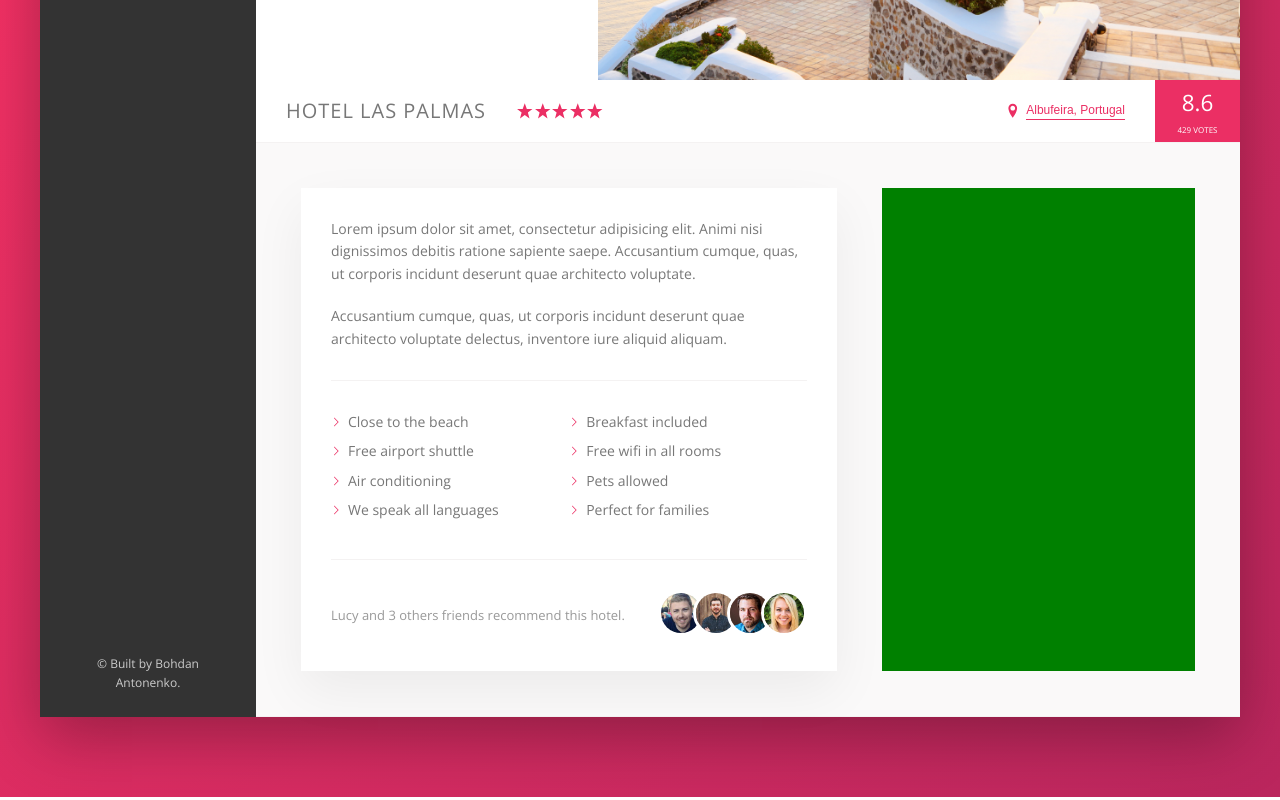
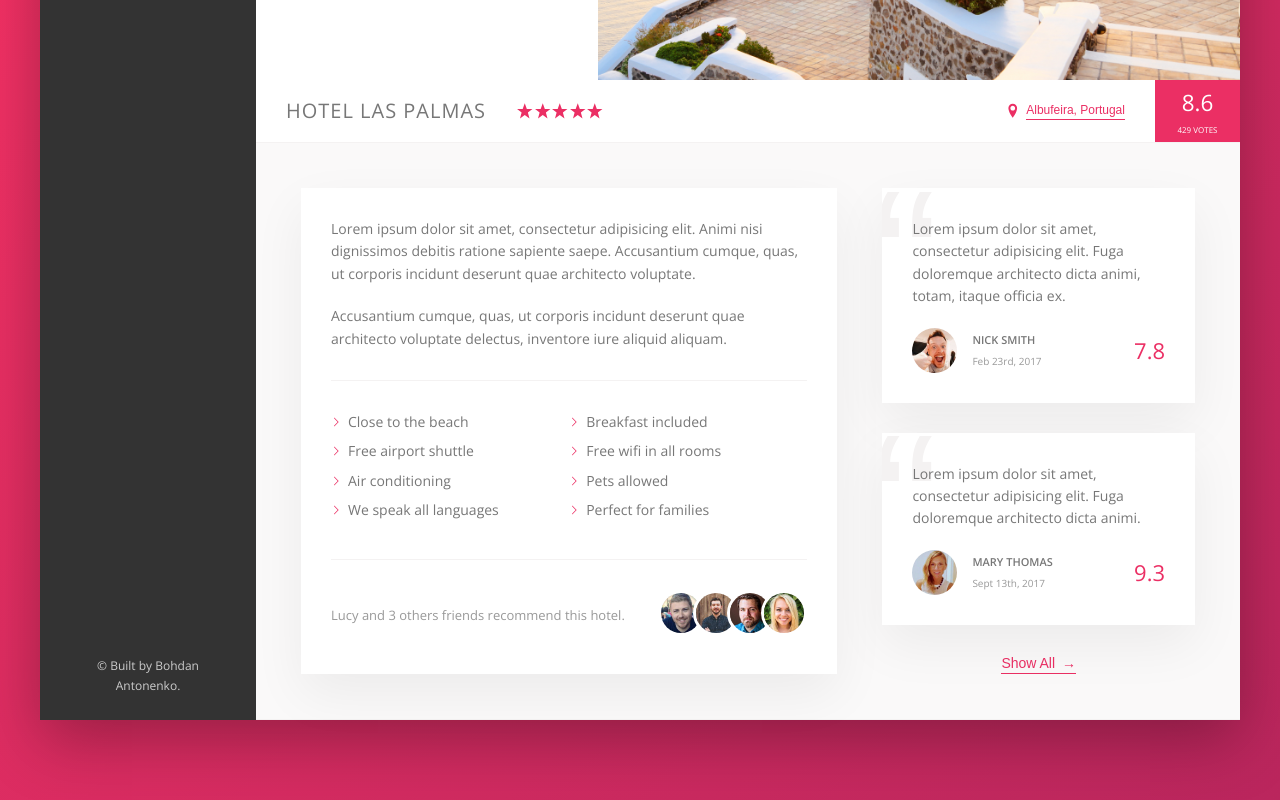
Before and after one commit to b-antonenko/trillo, a website: page index.html in a window 1280 px wide. Shown: the part 455-1255 px from the top of the page. Drawn offline with nearby package versions, Linux system fonts and the light colour scheme.

Commit message:
Reviews section added

```diff
--- a/img/text.txt
+++ b/img/text.txt
@@ -11,7 +11,6 @@ REVIEW 1
 Lorem ipsum dolor sit amet, consectetur adipisicing elit. Fuga doloremque architecto dicta animi, totam, itaque officia ex.
 
 
-
 REVIEW 2
 
 Lorem ipsum dolor sit amet, consectetur adipisicing elit. Fuga doloremque architecto dicta animi.
--- a/index.html
+++ b/index.html
@@ -166,8 +166,34 @@
 
                         <div class="user-reviews">
                             <figure class="review">
+                                <blockquote class="review__text">
+                                    Lorem ipsum dolor sit amet, consectetur adipisicing elit. Fuga doloremque architecto dicta animi, totam, itaque officia ex.
+                                </blockquote>
+                                <figcaption class="review__user">
+                                    <img src="img/user-1.jpg" alt="Reviewer photo" class="review__photo">
+                                    <div class="review__user-box">
+                                        <p class="review__user-name">Nick Smith</p>
+                                        <p class="review__user-date">Feb 23rd, 2017</p>
+                                    </div>
+                                    <div class="review__rating">7.8</div>
+                                </figcaption>
+                            </figure>
 
+                            <figure class="review">
+                                <blockquote class="review__text">
+                                    Lorem ipsum dolor sit amet, consectetur adipisicing elit. Fuga doloremque architecto dicta animi.
+                                </blockquote>
+                                <figcaption class="review__user">
+                                    <img src="img/user-2.jpg" alt="Reviewer photo" class="review__photo">
+                                    <div class="review__user-box">
+                                        <p class="review__user-name">Mary Thomas</p>
+                                        <p class="review__user-date">Sept 13th, 2017</p>
+                                    </div>
+                                    <div class="review__rating">9.3</div>
+                                </figcaption>
                             </figure>
+
+                            <button class="btn-inline">Show All <span>&rarr;</span></button>
                         </div>
                     </div>
                 </main>
--- a/sass/_components.scss
+++ b/sass/_components.scss
@@ -258,8 +258,17 @@
     cursor: pointer;
     transition: all .2s;
 
+    & span {
+        margin-left: 3px;
+        transition: margin-left .2s;
+    }
+
     &:hover {
         color: var(--color-grey-dark-1);
+
+        & span {
+            margin-left: 8px;
+        }
     }
 
     &:focus {
@@ -347,3 +356,64 @@
     }
 
 }
+
+.review {
+    background-color: #fff;
+    box-shadow: var(--shadow-light);
+    padding: 3rem;
+    margin-bottom: 3rem;
+    position: relative;
+    overflow: hidden;
+
+    &__text {
+        margin-bottom: 2rem;
+        z-index: 10;
+        position: relative;
+    }
+
+    &__user {
+        display: flex;
+        align-items: center;
+    }
+
+    &__photo {
+        height: 4.5rem;
+        width: 4.5rem;
+        border-radius: 50%;
+        margin-right: 1.5rem;
+    }
+
+    &__user-box {
+        margin-right: auto;
+    }
+
+    &__user-name {
+        font-size: 1.1rem;
+        font-weight: 600;
+        text-transform: uppercase;
+        margin-bottom: .4rem;
+    }
+
+    &__user-date {
+        font-size: 1rem;
+        color: var(--color-grey-dark-3);
+    }
+
+    &__rating {
+        color: var(--color-primary);
+        font-size: 2.2rem;
+        font-weight: 300;
+    }
+
+    &::before {
+        content: "\201C";
+        position: absolute;
+        top: -2.75rem;
+        left: -1rem;
+        font-size: 20rem;
+        color: var(--color-grey-light-2);
+        font-family: sans-serif;
+        line-height: 1;
+        z-index: 1;
+    }
+}
--- a/sass/_layout.scss
+++ b/sass/_layout.scss
@@ -36,6 +36,7 @@
 }
 
 .detail {
+    font-size: 1.4rem;
     display: flex;
     padding: 4.5rem;
     background-color: var(--color-grey-light-1);
@@ -43,7 +44,6 @@
 }
 
 .description {
-    font-size: 1.4rem;
     background-color: #fff;
     box-shadow: var(--shadow-light);
     padding: 3rem;
@@ -52,6 +52,9 @@
 }
 
 .user-reviews {
-    background-color: green;
     flex: 1;
+
+    display: flex;
+    flex-direction: column;
+    align-items: center;
 }
```
Also changed, not shown: css/style.css, 1 other file.
